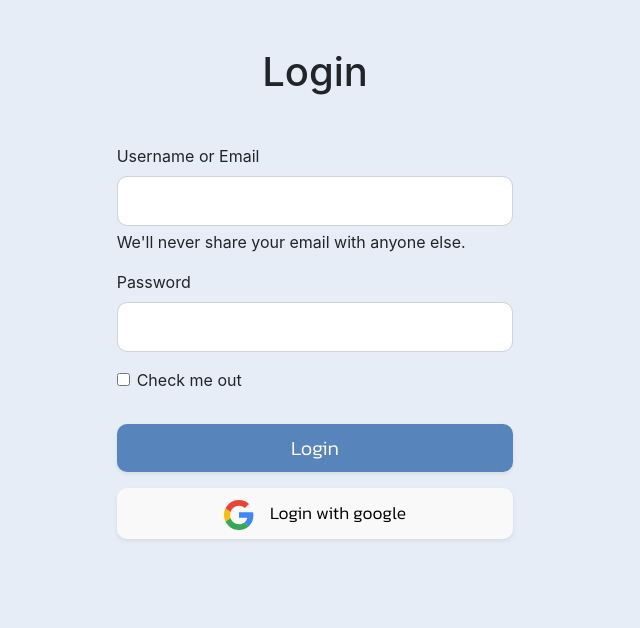
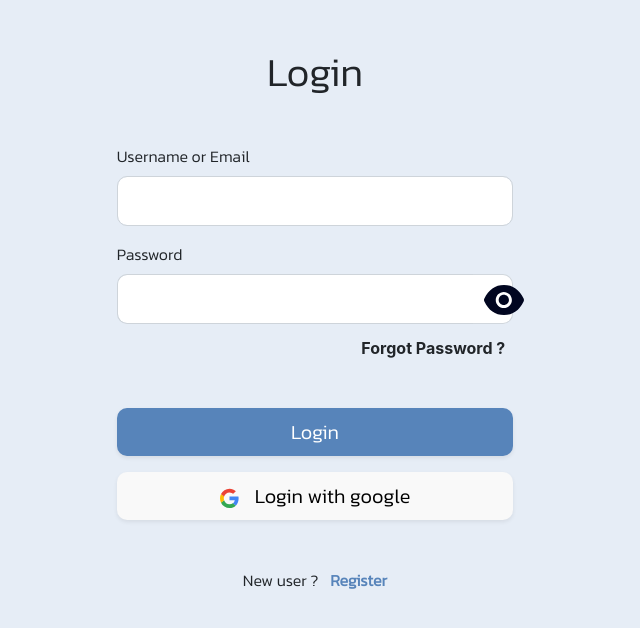
Before and after one commit to MemorableTeam/kurangguru-frontend, a Next.js app: page /login in a window 1280 px wide. Shown: the top 628 px of the page, without its empty margins (325-965 px from the left). Built offline with nearby package versions, Linux system fonts and the light colour scheme.

Commit message:
ui for login and register

```diff
--- a/pages/login/index.js
+++ b/pages/login/index.js
@@ -1,58 +1,88 @@
 import { Container, Row, Col, Button } from "react-bootstrap";
+import Link from 'next/link'
+import {useState, useEffect} from 'react'
 import { Header } from "../../components";
+import style from '../../styles/auth.module.scss'
 
 const Login = () => {
+  const [visible, setVisible] = useState(false)
+
+  useEffect(()=>{
+    if(visible){
+      document.getElementById('input-password').type='text'
+    }else{
+      document.getElementById('input-password').type='password'
+    }
+  }, [visible]);
   return (
     <>
       <Header title="Login" />
       <Container fluid className="bg-blue-light bg-main">
         <Row className="align-content-center">
           <Col md={{ span: 4, offset: 4 }}>
-            <h1 className="my-5 text-center">Login</h1>
+            <h1 className="my-5 text-center kanit">Login</h1>
             <form>
               <div className="mb-3">
-                <label htmlFor="exampleInputEmail1" className="form-label">
+                <label htmlFor="exampleInputEmail1" className="form-label kanit">
                   Username or Email
                 </label>
                 <input
-                  type="email"
+                  type="text"
                   className="form-control border-radius-10 py-4"
                   id="exampleInputEmail1"
                   aria-describedby="emailHelp"
                 />
-                <div id="emailHelp" className="form-text">
-                  We'll never share your email with anyone else.
+              </div>
+
+              <div className="mb-1">
+                <label htmlFor="input-password" className="form-label kanit">
+                  Password
+                </label>
+                <div className={`input-group ${style.brnone}`}>
+                  <input
+                    type="password"
+                    className={`form-control border-radius-10 py-4 ${style.rnone}`}
+                    id="input-password"
+                  />
+                  <div className={`px-2 input-group-append ${style.toogle}`}>
+                    {(!visible)?(
+                      <img src='./icon/open-eyes-icon.svg' onClick={()=>setVisible(true)}/>
+                    ):(
+                      <img src='./icon/close-eyes-icon.svg' onClick={()=>setVisible(false)}/>
+                    )
+                    }
+                  </div>
                 </div>
               </div>
-              <div className="mb-3">
-                <label htmlFor="exampleInputPassword1" className="form-label">
-                  Password
-                </label>
-                <input
-                  type="password"
-                  className="form-control border-radius-10 py-4"
-                  id="exampleInputPassword1"
-                />
+
+              <div className="d-flex flex-row-reverse bd-highlight mb-4">
+                <span className="p-2 font-weight-bold robot">Forgot Password ?</span>
               </div>
-              <div className="mb-3 form-check">
-                <input
-                  type="checkbox"
-                  className="form-check-input border-radius-10"
-                  id="exampleCheck1"
-                />
-                <label className="form-check-label" htmlFor="exampleCheck1">
-                  Check me out
-                </label>
-              </div>
-              <div className="d-grid gap-2">
-                <Button variant='none' className="btn-blue-dark border-radius-10 w-100 my-3 shadow-sm kanit" size='lg'>
+
+              <div className="d-grid gap-2 mb-5">
+                <Button
+                  variant="none"
+                  className="btn-blue-dark border-radius-10 w-100 my-3 shadow-sm kanit"
+                  size="lg"
+                >
                   Login
                 </Button>
-								<Button variant='none' className="border-radius-10 bg-grey w-100 text-black shadow-sm kanit" size='lg'>
-									<img src='icon/google-icon.svg' class='mr-3'></img>
-                  <small>Login with google</small>
+                <Button
+                  variant="none"
+                  className="border-radius-10 bg-grey w-100 text-black shadow-sm kanit"
+                  size="lg">
+                  <img src="icon/google-icon.svg" class={`mr-3 ${style.icon}`}></img>
+                  <span>Login with google</span>
                 </Button>
               </div>
+
+              <div className='mt-5 text-center kanit'>
+                <span>New user ?</span>
+                <Link href='/register'>
+                  <span className='text-blue-dark ml-2 font-weight-bold'> Register</span>
+                </Link>
+              </div>
+
             </form>
           </Col>
         </Row>
--- /dev/null
+++ b/styles/auth.module.scss
@@ -0,0 +1,16 @@
+.toogle{
+  border-width: 1px;
+  border-style: solid;
+  border-color: #d1d7dd;
+  background-color: white;
+  border-top-right-radius: 10px;
+  border-bottom-right-radius: 10px;
+  border-left: none;
+}
+.icon{
+  max-width: 1em;
+  max-height: 1em;
+}
+.rnone{
+  border-right-style: none !important;
+}
```
Also changed, not shown: pages/register/index.js (+133 -0 lines), styles/globals.css (line endings or trailing spaces).
